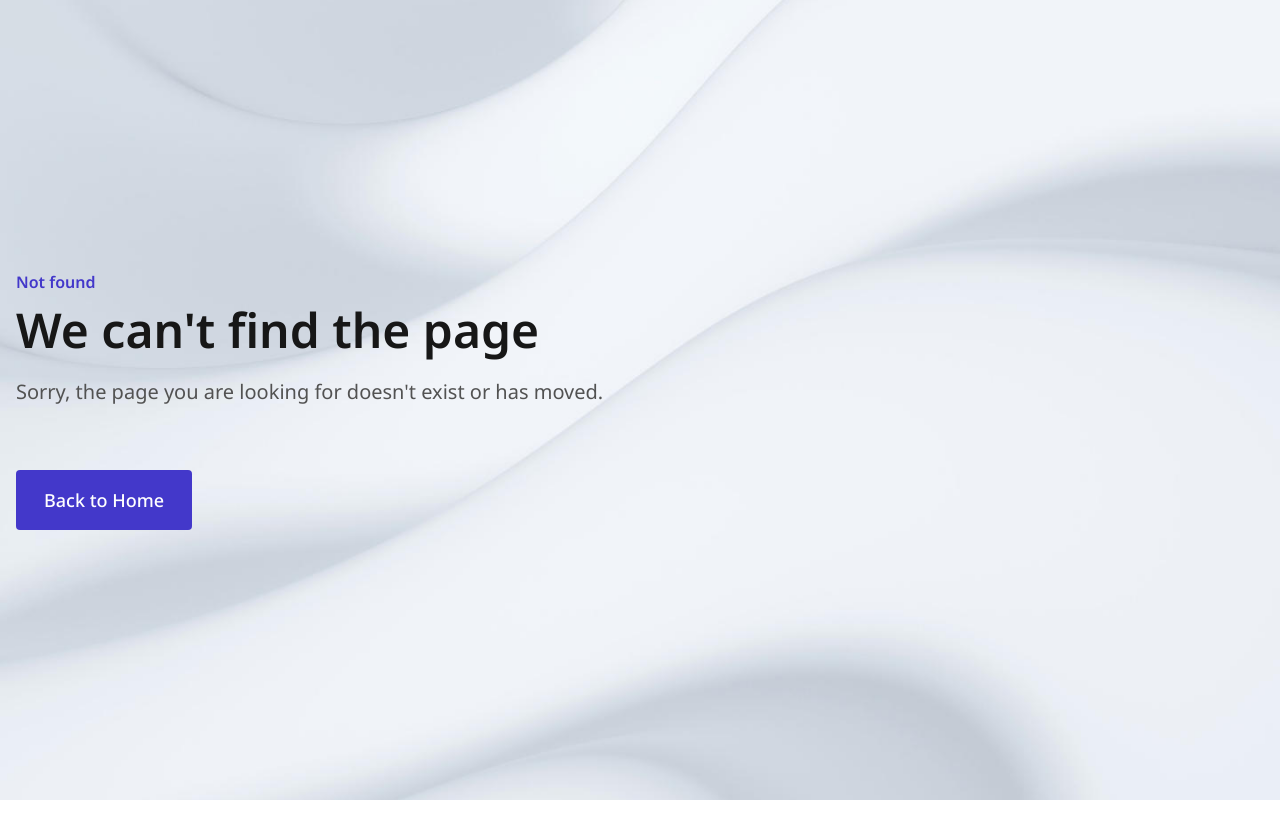
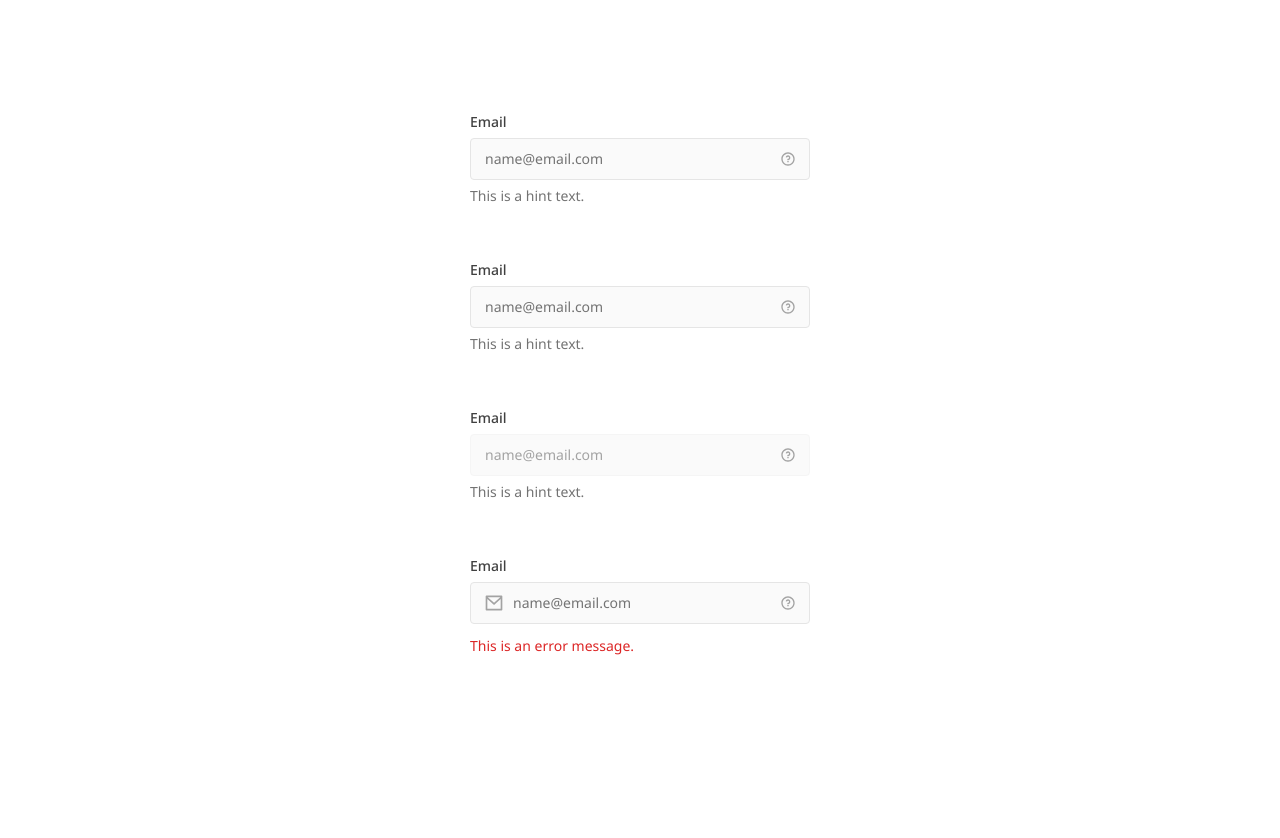
Before and after one commit to av0ed/ui-component-library, a Next.js app: page /text-input in a window 1280 px wide. Before the commit this address had no page. Shown: the top 838 px of the page. Before the commit the page ends 800 px from the top, so only its background shows below. Built offline with nearby package versions, Linux system fonts and the light colour scheme.

Commit message:
address text input styling

```diff
--- a/app/_components/blog-card.tsx
+++ b/app/_components/blog-card.tsx
@@ -1,7 +1,7 @@
 import { RiArrowRightLine } from "@remixicon/react";
 import Badge from "../_components/badge";
+import Button from "../_components/button";
 import Image from "next/image";
-import Link from "next/link";
 
 interface Props {
   headline: string;
@@ -31,14 +31,14 @@ export default function BlogCard({
           {headline}
         </p>
         <p className="font-medium text-neutral-600 mt-3">{subHeadline}</p>
-        <Link
+        <Button
+          Icon={RiArrowRightLine}
+          iconAlign="right"
           href="/"
-          aria-label="Read more about this blog post"
-          className="inline-flex items-center mt-6 font-medium text-indigo-700 decoration-2 underline-offset-4 hover:text-indigo-800"
-        >
-          Read more
-          <RiArrowRightLine className="ml-1.5 h-5 w-5 fill-indigo-700" />
-        </Link>
+          ariaLabel="Read more about this blog post"
+          classes="mt-6 link--lg link--primary"
+          text="Read more"
+        />
       </div>
     </article>
   );
--- a/app/_components/button.tsx
+++ b/app/_components/button.tsx
@@ -5,6 +5,7 @@ type IconAlign = "left" | "center" | "right" | "surround";
 
 interface Props {
   Icon?: RemixiconComponentType;
+  ariaLabel?: string;
   classes: string;
   href?: string;
   iconAlign?: IconAlign;
--- a/app/_components/text-input.tsx
+++ b/app/_components/text-input.tsx
@@ -1,39 +1,73 @@
 import { RemixiconComponentType } from "@remixicon/react";
-
-// Customizable: The component should be allow for customizing of the label,
-// placeholder, hint text, error message.
-//
-// Icons: Optional icons can be added at the front or back or both sides of the
-// input field.
-//
-// States: The follow states should be supported: Normal, Filled, Focused,
-// Disabled, Error and other reasonable combinations.
 
 interface Props {
   IconLeft?: RemixiconComponentType;
   IconRight?: RemixiconComponentType;
-  errorMsg: string;
-  hintMsg: string;
+  errorMsg?: string;
+  onChange?: (e: React.ChangeEvent<HTMLInputElement>) => void;
+  hintMsg?: string;
   isDisabled?: boolean;
+  isRequired?: boolean;
   label: string;
   placeholder?: string;
+  type: "email" | "password" | "text";
 }
+
+const classes = {
+  base: {
+    errorMsg: "font-normal text-red-600",
+    hintMsg: "font-normal text-neutral-500",
+    icon: "absolute text-neutral-400",
+    input:
+      "flex items-center w-full text-neutral-900 border border-neutral-200 bg-neutral-50 rounded gap-x-2 py-2.5 px-3.5 text-ellipsis overflow-hidden font-normal placeholder-neutral-500 focus:outline-none focus:ring ",
+    label:
+      "flex flex-col gap-y-1.5 font-medium text-sm text-neutral-700 w-full max-w-[340px]",
+  },
+  disabled: {
+    input:
+      "disabled:pointer-events-none disabled:border-neutral-100 disabled:placeholder-neutral-400",
+  },
+  error: {
+    input: "focus:ring-red-200 focus:border-red-600",
+  },
+  focus: {
+    input: "focus:ring-indigo-200 focus:border-indigo-600",
+  },
+};
 
 export default function TextInput({
   IconLeft,
   IconRight,
   errorMsg,
+  onChange,
   hintMsg,
   isDisabled,
+  isRequired,
   label,
   placeholder,
+  type,
 }: Props) {
   return (
-    <>
-      <label>
-        {label}
-        <input type="text" placeholder={placeholder} disabled={isDisabled} />
-      </label>
-    </>
+    <label className={classes.base.label}>
+      {label}
+      <div className="flex items-center relative">
+        {IconLeft && (
+          <IconLeft className={`${classes.base.icon} left-3.5 h-5 w-5`} />
+        )}
+        <input
+          className={`${classes.base.input} ${classes.disabled.input} ${classes.focus.input} ${IconLeft ? "pl-[42px]" : ""} ${IconRight ? "pr-[38px]" : ""}`}
+          type={type}
+          onChange={onChange}
+          placeholder={placeholder}
+          disabled={isDisabled}
+          required={isRequired}
+        />
+        {IconRight && (
+          <IconRight className={`${classes.base.icon} right-3.5 h-4 w-4`} />
+        )}
+      </div>
+      <span className={classes.base.hintMsg}>{hintMsg}</span>
+      <span className={classes.base.errorMsg}>{errorMsg}</span>
+    </label>
   );
 }
--- a/app/layout.tsx
+++ b/app/layout.tsx
@@ -3,6 +3,7 @@ import { Noto_Sans } from "next/font/google";
 import "./globals.css";
 
 const notoSans = Noto_Sans({
+  display: "swap",
   subsets: ["latin"],
   variable: "--font-noto-sans",
 });
--- /dev/null
+++ b/app/text-input/page.tsx
@@ -0,0 +1,44 @@
+import type { Metadata } from "next";
+import TextInput from "../_components/text-input";
+import { RiMailLine, RiQuestionLine } from "@remixicon/react";
+
+export const metadata: Metadata = {
+  title: "Text Input | UI Component Library | Jason Long",
+};
+
+export default function TextInputPage() {
+  return (
+    <div className="flex flex-col gap-y-12 justify-start items-center my-28 h-screen">
+      <TextInput
+        IconRight={RiQuestionLine}
+        label="Email"
+        placeholder="name@email.com"
+        type="email"
+        hintMsg="This is a hint text."
+      />
+      <TextInput
+        IconRight={RiQuestionLine}
+        label="Email"
+        placeholder="name@email.com"
+        type="email"
+        hintMsg="This is a hint text."
+      />
+      <TextInput
+        IconRight={RiQuestionLine}
+        label="Email"
+        placeholder="name@email.com"
+        hintMsg="This is a hint text."
+        type="email"
+        isDisabled={true}
+      />
+      <TextInput
+        IconLeft={RiMailLine}
+        IconRight={RiQuestionLine}
+        label="Email"
+        placeholder="name@email.com"
+        type="email"
+        errorMsg="This is an error message."
+      />
+    </div>
+  );
+}
```
Also changed, not shown: app/_components/password-input.tsx (added).
